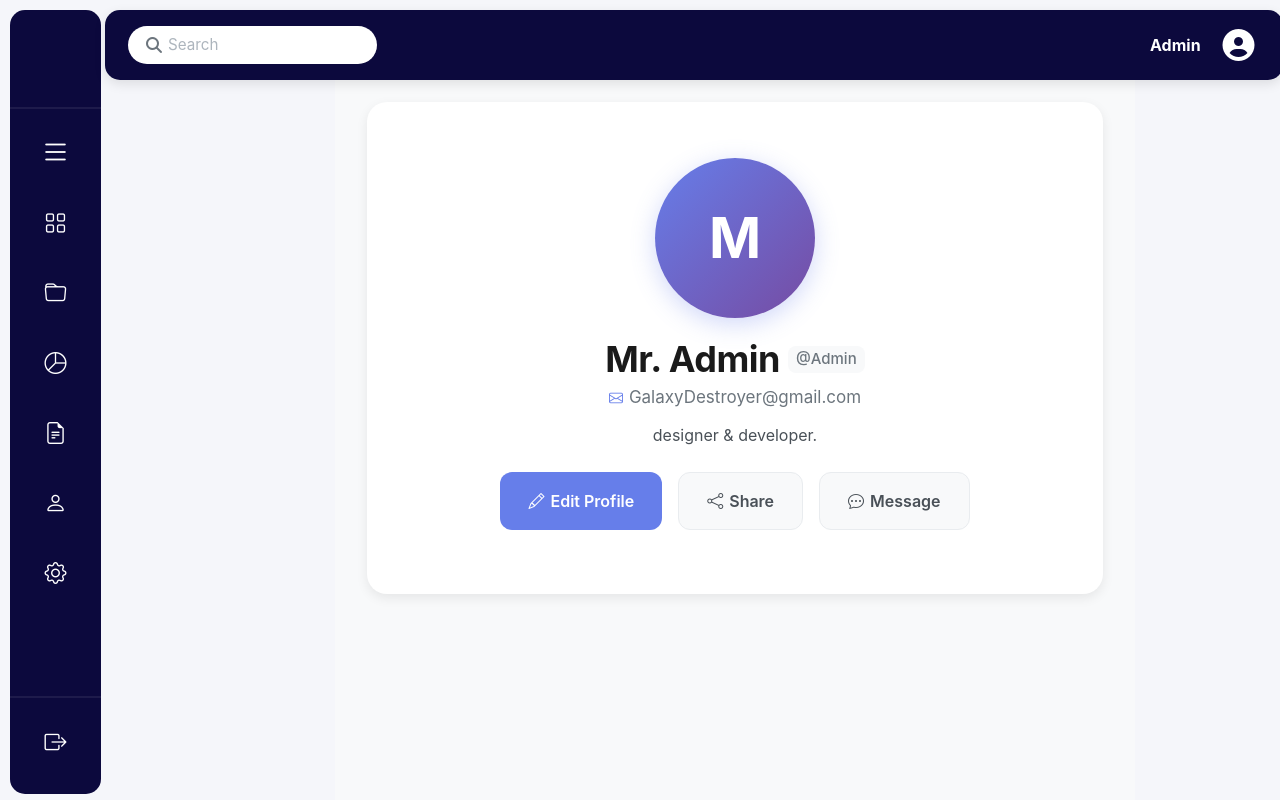
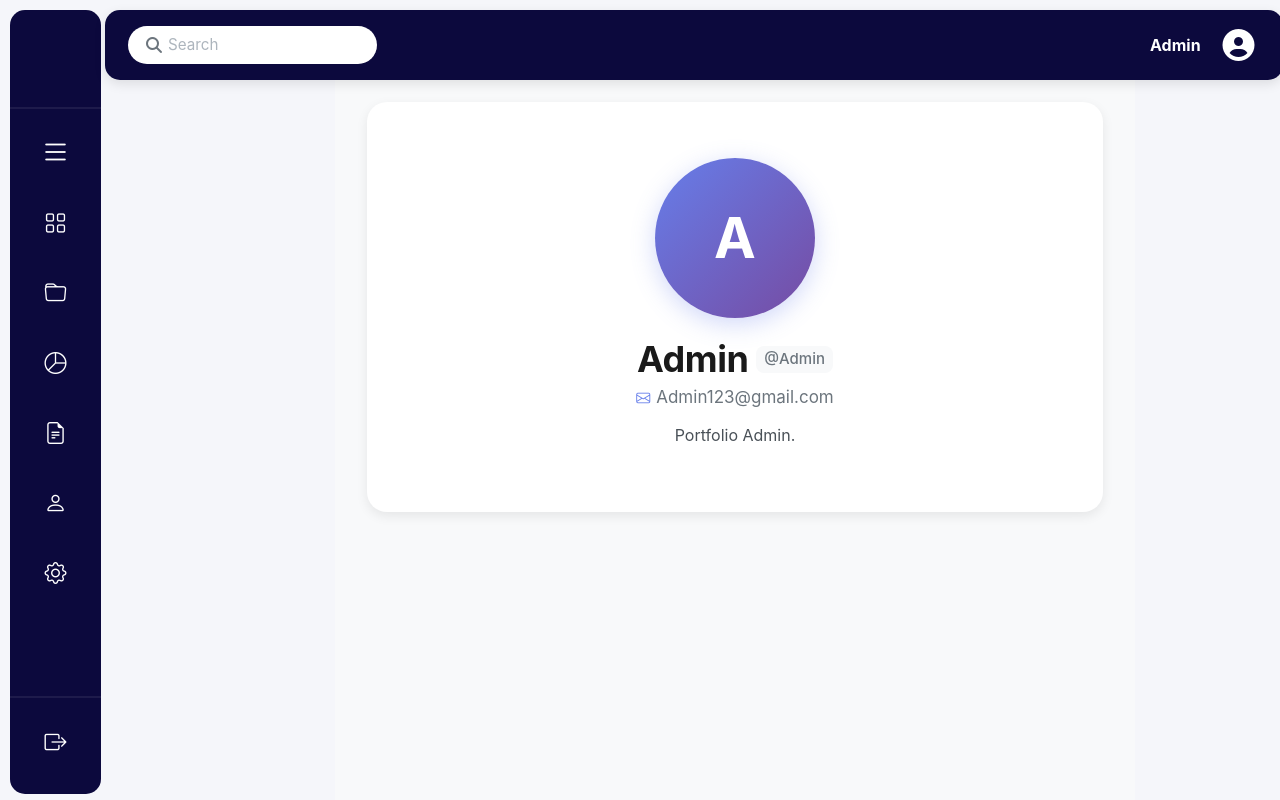
Before and after one commit to Natasha-Hipos/Portfolio-Management-System, a React (Create React App) app: page /profile in a window 1280 px wide. Built offline with nearby package versions, Linux system fonts and the light colour scheme.

Commit message:
make some changes in profile.jsx

```diff
--- a/src/pages/Profile.jsx
+++ b/src/pages/Profile.jsx
@@ -5,9 +5,9 @@ import "../styles/Profile.css";
 const Profile = () => {
   // Sample user data
   const userData = {
-    name: "Mr. Admin",
-    handle: "GalaxyDestroyer@gmail.com",
-    bio: "designer & developer.",
+    name: "Admin",
+    handle: "Admin123@gmail.com",
+    bio: "Portfolio Admin.",
     nickname: "Admin",
     stats: {
       posts: 128,
@@ -48,21 +48,6 @@ const Profile = () => {
           <p className="profile-user-bio">{userData.bio}</p>
         </div>
 
-        {/* Quick Action Buttons */}
-        <div className="profile-action-buttons">
-          <button className="profile-action-btn profile-action-btn-primary">
-            <i className="bi bi-pencil"></i>
-            Edit Profile
-          </button>
-          <button className="profile-action-btn profile-action-btn-secondary">
-            <i className="bi bi-share"></i>
-            Share
-          </button>
-          <button className="profile-action-btn profile-action-btn-secondary">
-            <i className="bi bi-chat-dots"></i>
-            Message
-          </button>
-        </div>
       </div>
     </div>
     </Layout>
```
Also changed, not shown: 1 other file (tests, documents, lock files or other folders).
